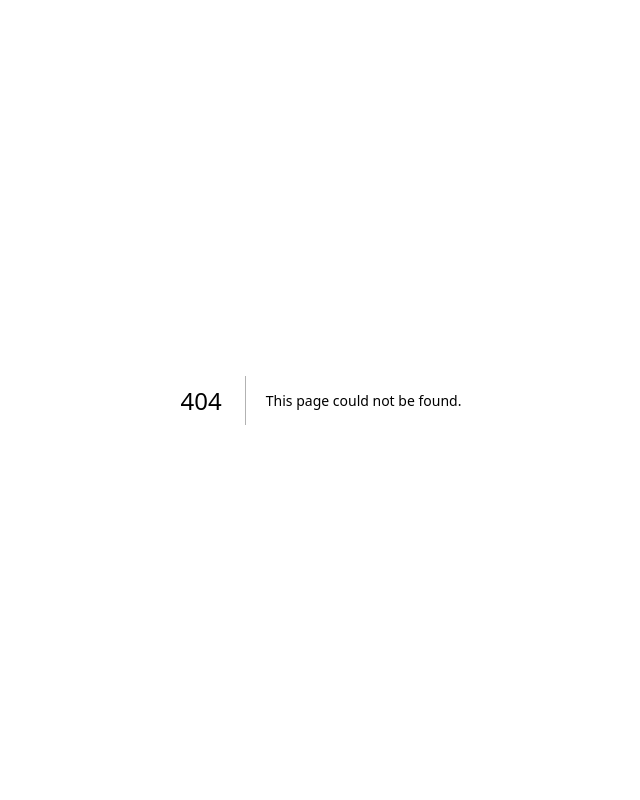
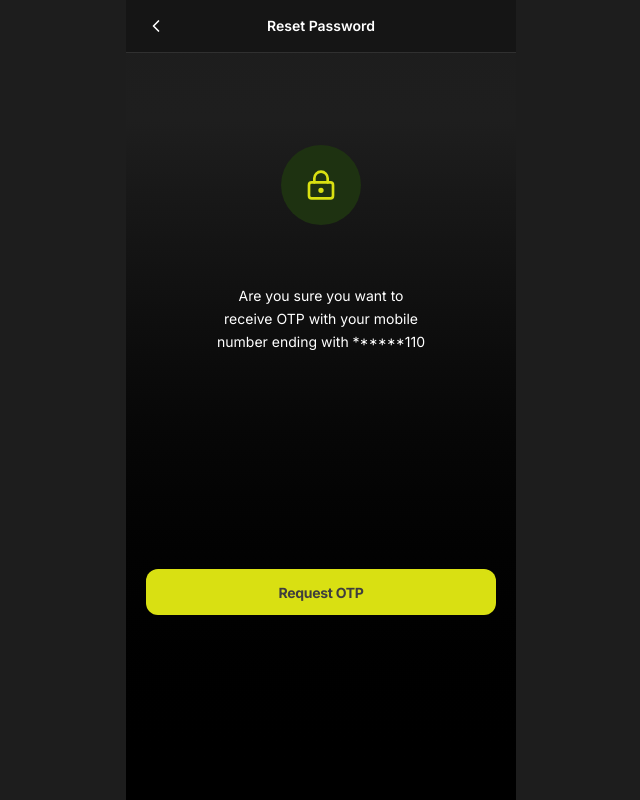
Before and after one commit to DaSpunk778/Onboarding, a Next.js app: page /otp in a window 1280 px wide. Before the commit this address had no page. Shown: the whole page, without its empty margins (319-959 px from the left). Built offline with nearby package versions, Linux system fonts and the light colour scheme.

Commit message:
updated otp

```diff
--- a/app/create-password-weak/page.tsx
+++ b/app/create-password-weak/page.tsx
@@ -35,7 +35,7 @@ export default function CreatePasswordPage() {
     if (strength === "weak") {
       setStrength("strong")
     } else {
-      router.push("/login")
+      router.push("/otp")
     }
   }
 
@@ -75,7 +75,7 @@ export default function CreatePasswordPage() {
               className="w-full rounded-[10px] border border-[#383838] p-[6px_8px] pr-10 bg-[#222222] text-white placeholder-zinc-500 outline-none transition-all duration-200 hover:border-primary focus:border-primary focus:ring-1 focus:ring-primary"
             />
             <button
-              className="absolute right-3 top-1/2 -translate-y-1/2 text-gray-400"
+              className="absolute right-3 top-1/2 -translate-y-1/2 text-gray-400 cursor-pointer"
               onClick={() => setShowPassword(!showPassword)}
             >
               {showPassword ?  <Eye className="w-4 h-4" /> : <EyeOff className="w-4 h-4" />}
--- a/app/create-password/page.tsx
+++ b/app/create-password/page.tsx
@@ -46,7 +46,7 @@ export default function CreatePasswordPage() {
               className="w-full rounded-[10px] border border-[#383838] p-[6px_8px] pr-10 bg-[#222222] text-white placeholder-[#424141] outline-none transition-all duration-200 hover:border-primary focus:border-primary focus:ring-1 focus:ring-primary"
             />
             <button
-              className="absolute right-3 top-1/2 -translate-y-1/2 text-gray-400"
+              className="absolute right-3 top-1/2 -translate-y-1/2 text-gray-400 cursor-pointer"
               onClick={() => setShowNewPassword(!showNewPassword)}
             >
               {showNewPassword ?  <Eye className="w-4 h-4" /> : <EyeOff className="w-4 h-4" /> }
@@ -64,7 +64,7 @@ export default function CreatePasswordPage() {
               className="w-full rounded-[10px] border border-[#383838] p-[6px_8px] pr-10 bg-[#222222] text-white placeholder-[#424141] outline-none transition-all duration-200 hover:border-primary focus:border-primary focus:ring-1 focus:ring-primary"
             />
             <button
-              className="absolute right-3 top-1/2 -translate-y-1/2 text-gray-400"
+              className="absolute right-3 top-1/2 -translate-y-1/2 text-gray-400 cursor-pointer"
               onClick={() => setShowConfirmPassword(!showConfirmPassword)}
             >
               {showConfirmPassword ?  <Eye className="w-4 h-4" /> : <EyeClosed /> }
--- a/app/login/page.tsx
+++ b/app/login/page.tsx
@@ -43,10 +43,10 @@ export default function LoginPage() {
                 className="flex flex-row w-full max-w-90 h-fit rounded-[10px] border border-[#383838] p-[6px_8px] gap-1 bg-[#222222] text-white placeholder-[#424141]  outline-none transition-all duration-200 hover:border-primary focus:border-primary focus:ring-1 focus:ring-primary"
               />
               <button
-              className="absolute right-4 top-1/2 -translate-y-1/2 text-gray-400"
+              className="absolute right-4 top-1/2 -translate-y-1/2 text-gray-400 cursor-pointer"
               onClick={() => setShowPassword(!showPassword)}
               >
-                 {showPassword ? <Eye className="w-4 h-4" /> : <EyeOff className="w-4 h-4" /> }
+                 {showPassword ? <EyeOff className="w-4 h-4" /> : <Eye className="w-4 h-4" />}
               </button>
               </div>
 
@@ -67,7 +67,7 @@ export default function LoginPage() {
               </div>
 
               <button
-                className="flex flex-row items-center justify-center w-88 h-11.5 rounded-xl p-[8px_24px] gap-2 bg-primary text-[#3f3e3e] font-inter text-[14px] font-bold tracking-[-0.02em] transition-all duration-200 hover:bg-[#c2ca10] active:scale-[0.98] focus:outline-none focus:ring-2 focus:ring-primary/50 mt-3"
+                className="flex flex-row items-center justify-center overflow-hidden w-full h-11.5 rounded-xl p-[8px_24px] gap-2 bg-primary text-[#3f3e3e] font-inter text-[14px] font-bold tracking-[-0.02em] transition-all duration-200 hover:bg-[#c2ca10] active:scale-[0.98] focus:outline-none focus:ring-2 focus:ring-primary/50 mt-3"
                 onClick={() => setHasError(true)}
               >
                 Login
@@ -80,7 +80,7 @@ export default function LoginPage() {
               </div>
 
 
-              <div className="flex gap-3 justify-center mt-3 ">
+           <div className="flex flex-wrap gap-3 justify-center mt-3 ">
 
               <button className="flex flex-row items-center w-fit h-fit rounded-[100px] border border-solid border-[#484848] p-[4px_8px_4px_4px] gap-1 text-white text-[13px] font-inter font-semibold cursor-pointer">
                 <div className="flex items-center justify-center -mt-px -ml-px w-6 h-6 rounded-full border border-solid border-[#F6F2F2] bg-[#1877F2]">
@@ -104,7 +104,6 @@ export default function LoginPage() {
                 </button>
 
 
-
               </div>
           </div>
       </div>
--- /dev/null
+++ b/app/otp/page.tsx
@@ -0,0 +1,48 @@
+"use client"
+
+import { useRouter } from "next/navigation"
+import { ChevronLeft, LockKeyhole, LockKeyholeOpen } from "lucide-react"
+
+export default function OTPPage() {
+  const router = useRouter()
+
+
+    return (
+        <div className="min-h-screen bg-linear-to-b from-[#1D1D1D] via-[#232222] via-10% to-[#181717] text-white flex flex-col items-center">
+        <div className="w-full max-w-97.5 bg-linear-to-b from-[#1D1D1D] via-[#1e1e1e] via-15% to-[#000000] flex flex-col min-h-screen">
+
+        <div className="flex items-center justify-between px-5 py-4 border-b border-[#303030] bg-[#151515]">
+          <button onClick={() => router.back()}>
+            <ChevronLeft className="w-5 h-5 text-white" />
+          </button>
+          <h1 className="text-sm font-semibold text-white">Reset Password</h1>
+          <div className="w-5" />
+        </div>
+
+
+
+        <div className="flex flex-col flex-1 items-center justify-start pt-23 px-5 text-center gap-4">
+
+          {/* Lock Icon */}
+          <div className="w-20 h-20 rounded-full bg-primary-dark flex items-center justify-center mb-8">
+            <LockKeyhole className="w-8 h-8 text-primary" />
+          </div>
+
+          <p className="text-[#ffffff] text-sm font-normal leading-relaxed tracking-normal max-w-53 mt-3">
+            Are you sure you want to receive OTP with your mobile number ending with ******110
+          </p>
+
+            <button
+                onClick={() => router.push("/otp-verify")}
+                className="w-full h-11.5 mt-50 rounded-xl p-[8px_24px] bg-primary text-[#3f3e3e] font-bold text-[14px] tracking-[-0.02em] transition-all duration-200 hover:bg-[#c2ca10] active:scale-[0.98] focus:outline-none focus:ring-2 focus:ring-primary/50"
+                >
+                Request OTP
+                </button>
+
+
+        </div>
+
+        </div>
+    </div>
+    )
+}
```
